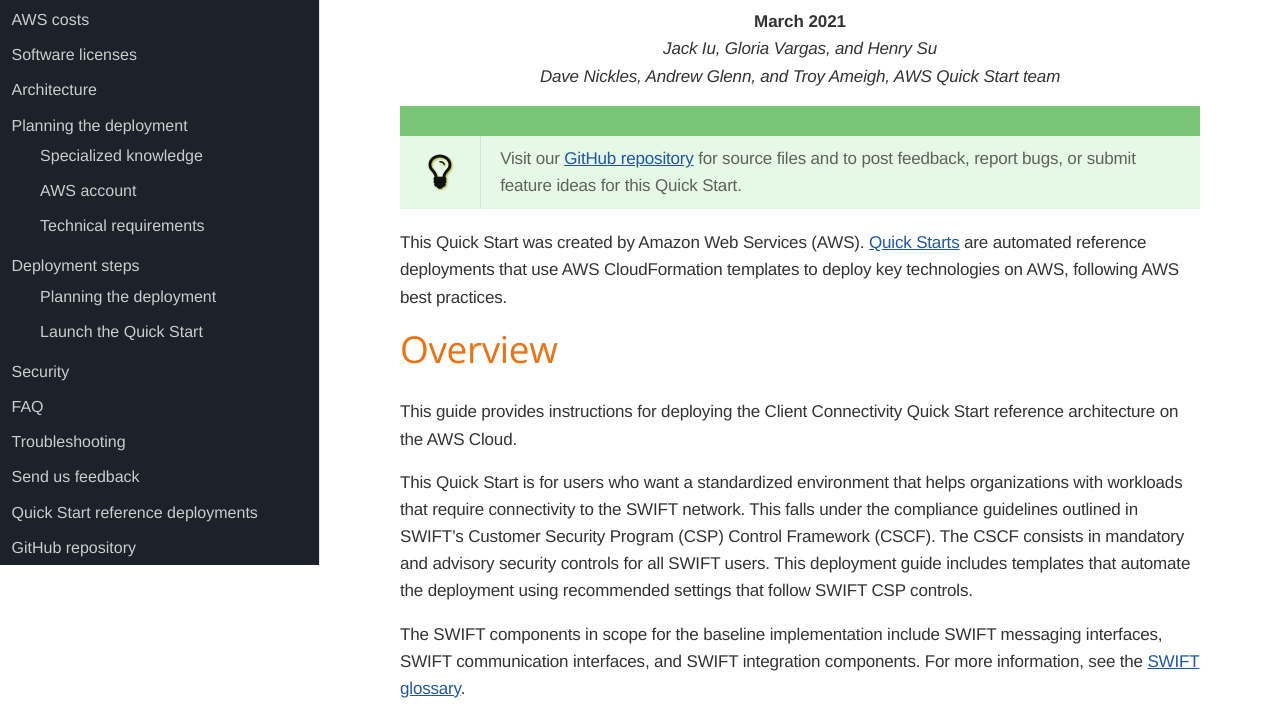
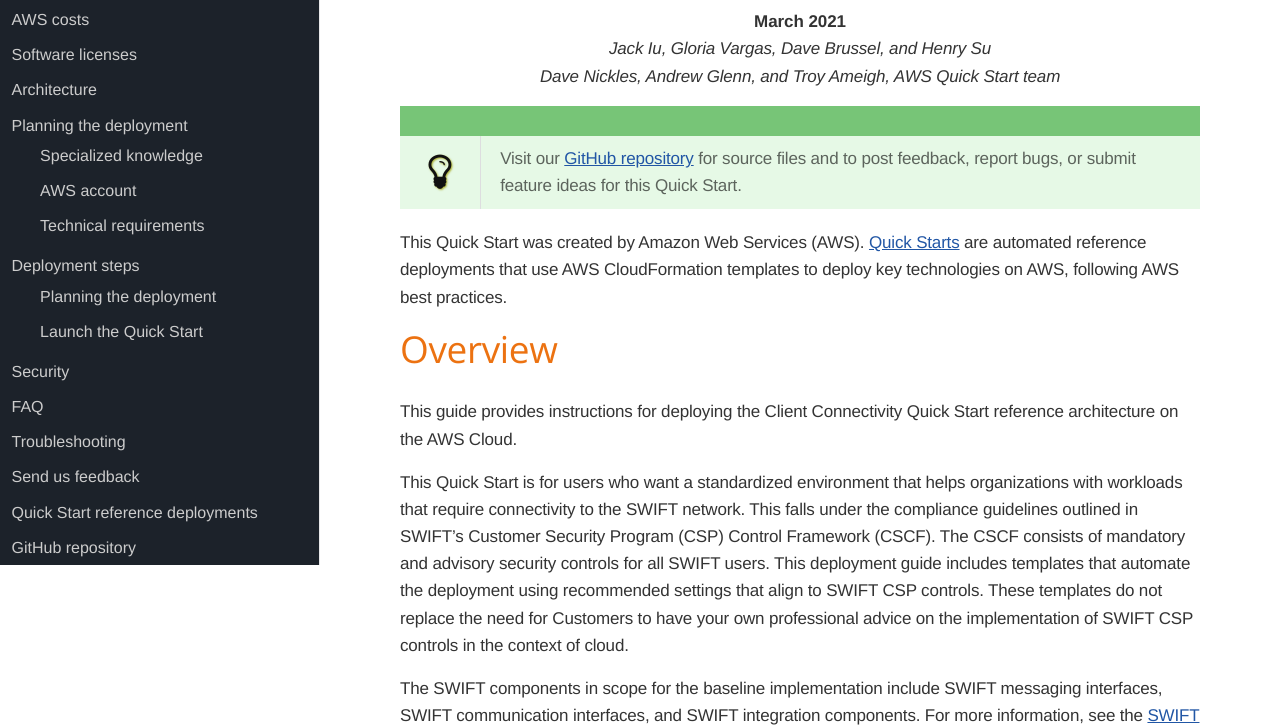
Before and after one commit to troy-ameigh/quickstart-swift-digital-connectivity, a plain HTML site: page index.html in a window 1280 px wide. Shown: the part 235-962 px from the top of the page. Drawn offline with nearby package versions, Linux system fonts and the light colour scheme; a web font is replaced by a local one.

Commit message:
Production doc builds - 2021/03/25 14:27:31 UTC

```diff
--- a/index.html
+++ b/index.html
@@ -829,7 +829,7 @@
 </div>
 <div class="paragraph text-center">
 <p><strong>March 2021</strong><br>
-<em>Jack Iu, Gloria Vargas, and Henry Su</em><br>
+<em>Jack Iu, Gloria Vargas, Dave Brussel, and Henry Su</em><br>
 <em>Dave Nickles, Andrew Glenn, and Troy Ameigh, AWS Quick Start team</em></p>
 </div>
 <div class="admonitionblock tip text-left">
@@ -857,7 +857,7 @@
 <p>This guide provides instructions for deploying the Client Connectivity Quick Start reference architecture on the AWS Cloud.</p>
 </div>
 <div class="paragraph">
-<p>This Quick Start is for users who want a standardized environment that helps organizations with workloads that require connectivity to the SWIFT network. This falls under the compliance guidelines outlined in SWIFT’s Customer Security Program (CSP) Control Framework (CSCF). The CSCF consists in mandatory and advisory security controls for all SWIFT users. This deployment guide includes templates that automate the deployment using recommended settings that follow SWIFT CSP controls.</p>
+<p>This Quick Start is for users who want a standardized environment that helps organizations with workloads that require connectivity to the SWIFT network. This falls under the compliance guidelines outlined in SWIFT’s Customer Security Program (CSP) Control Framework (CSCF). The CSCF consists of mandatory and advisory security controls for all SWIFT users. This deployment guide includes templates that automate the deployment using recommended settings that align to SWIFT CSP controls. These templates do not replace the need for Customers to have your own professional advice on the implementation of SWIFT CSP controls in the context of cloud.</p>
 </div>
 <div class="paragraph">
 <p>The SWIFT components in scope for the baseline implementation include SWIFT messaging interfaces, SWIFT communication interfaces, and SWIFT integration components. For more information, see the <a href="https://developer.swift.com/glossary/" target="_blank" rel="noopener">SWIFT glossary</a>.</p>
@@ -1323,7 +1323,7 @@
  on the AWS Cloud, from initial design to operational security readiness. This Quick Start includes <a href="../assets/SWIFT-CSP-Security-Controls-public.xlsx" target="_blank" rel="noopener">SWIFT CSP Security Controls</a>, which map to architecture decisions, features, and configuration baselines.</p>
 </div>
 <div class="paragraph">
-<p>The customer is responsible for deployment and management. This reference architecture provides the infrastructure for SWIFT connectivity, and the CSP matrix provides guidance for how to meet the controls outlined in appendix G of the <a href="https://www2.swift.com/knowledgecentre/publications/cscf_dd/23.0?protected=true&amp;reload-date=1612273062097" target="_blank" rel="noopener">SWIFT CSCF</a>. As part of the <a href="https://aws.amazon.com/compliance/shared-responsibility-model/" target="_blank" rel="noopener">Shared Responsibility Model</a>, AWS is responsible for protecting the virtualized environment that runs all of the services offered in the AWS Cloud, such as hardware, software, and networking.</p>
+<p>The customer is responsible for deployment and management. This reference architecture provides the infrastructure for SWIFT connectivity, and the CSP matrix provides guidance associated with the controls outlined in appendix G of the <a href="https://www2.swift.com/knowledgecentre/publications/cscf_dd/23.0?protected=true&amp;reload-date=1612273062097" target="_blank" rel="noopener">SWIFT CSCF</a>. As part of the <a href="https://aws.amazon.com/compliance/shared-responsibility-model/" target="_blank" rel="noopener">Shared Responsibility Model</a>, AWS is responsible for protecting the virtualized environment that runs all of the services offered in the AWS Cloud, such as hardware, software, and networking.</p>
 </div>
 <div class="paragraph">
 <p>For more information, see <a href="https://www2.swift.com/knowledgecentre/publications/amh_amh_secguid_amzn_web_svc/1.0">SWIFT Security Guidelines for AWS</a>.</p>
@@ -1446,7 +1446,7 @@
 </html>
 <!--
 repo commit:
-edd2ea7d3e2ddce02da8f56b6b10708faabe663b
+14dbe65cee9e68875ac1a26a6cf48cf19b110d9e
 
 submodule config:
  311905ed4f12d8be1638f2d0586e2669d1fdfe7c docs/boilerplate (heads/main)
```
Also changed, not shown: 3 other files.
